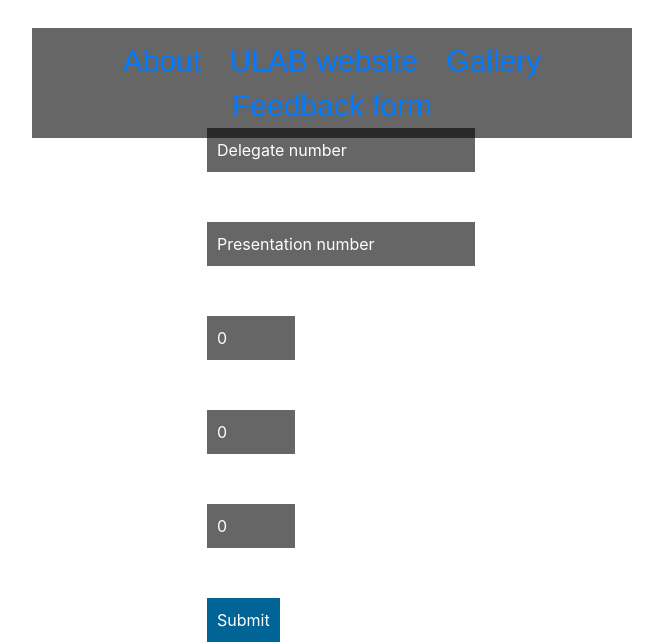
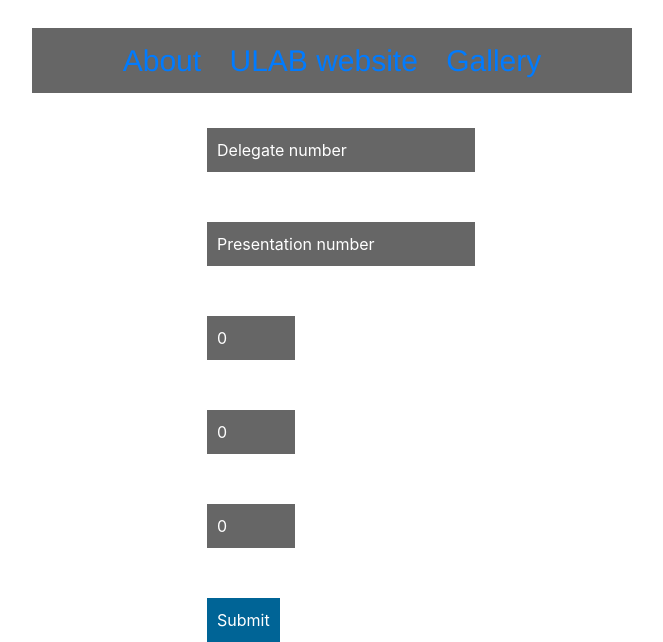
Before and after one commit to armartin26/cf_competition, a plain HTML site: page index.html in a window 1280 px wide. Shown: the part 172-814 px from the top of the page, without its empty margins (308-971 px from the left). Drawn offline with nearby package versions, Linux system fonts and the light colour scheme.

Commit message:
deleted feedback form

```diff
--- a/index.html
+++ b/index.html
@@ -15,7 +15,6 @@
             <li><a href="about.html">About</a></li>
             <li><a href="http://lingstudents.co.uk">ULAB website</a></li>
             <li><a href="ULAB_gallery.html">Gallery</a></li>
-            <li><a href="#">Feedback form</a></li>
           </ul>
         </header>
        </div>
```
